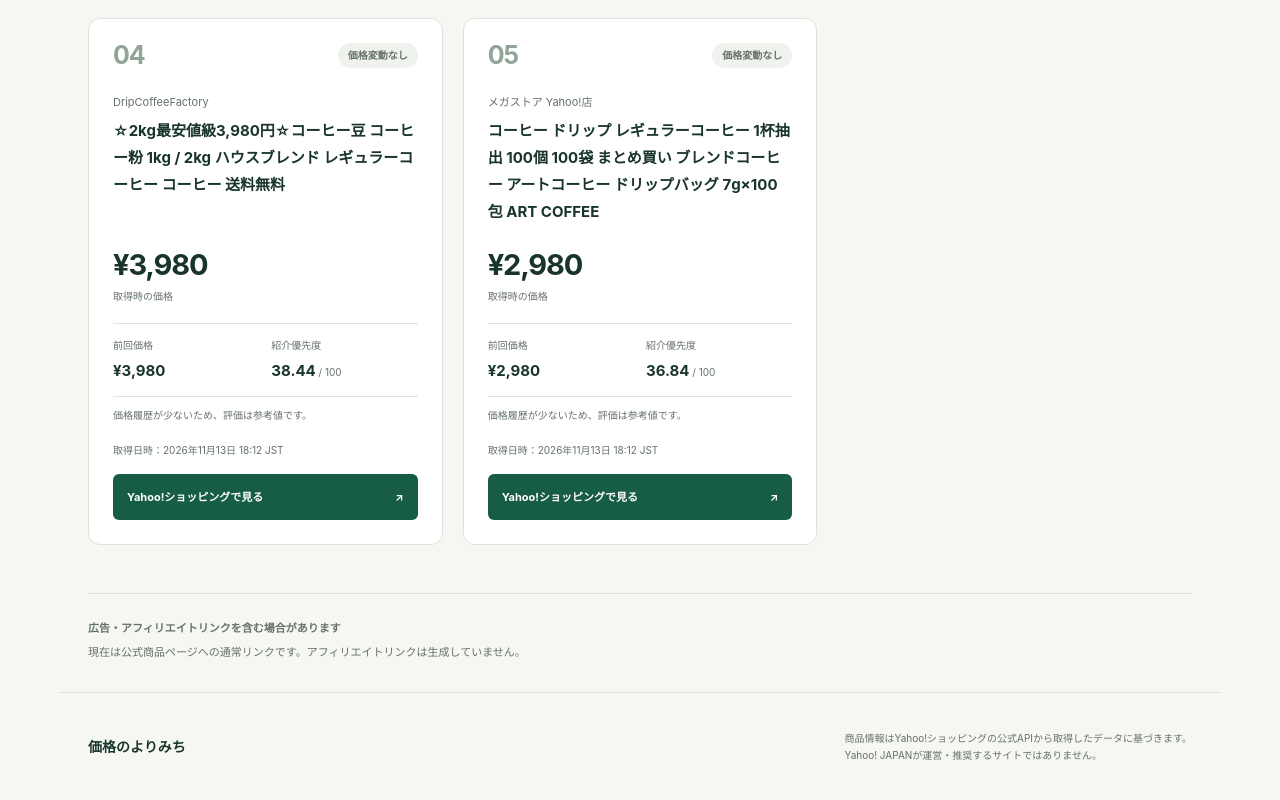
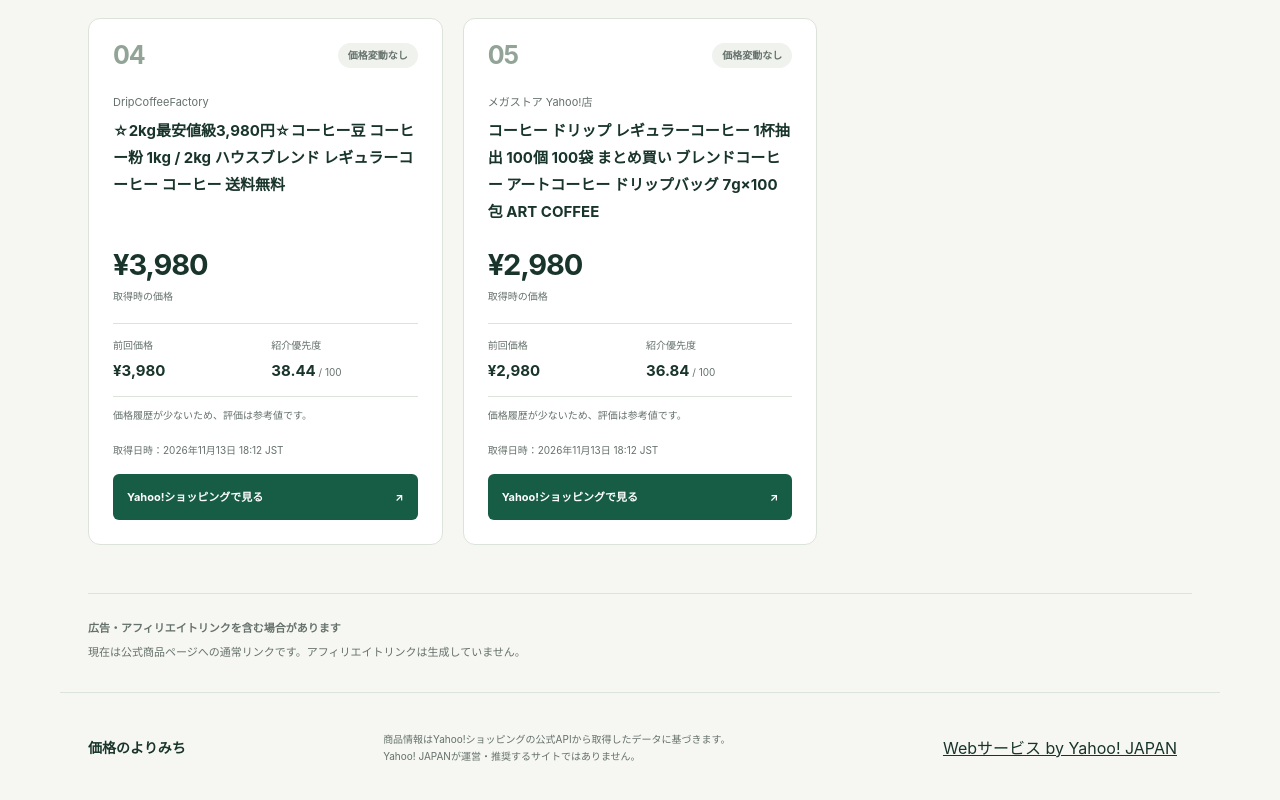
Before and after one commit to pi-pu/affiliate-deals-site, a plain HTML site: page index.html in a window 1280 px wide. Shown: the part 1260-2060 px from the top of the page. Drawn offline with Linux system fonts and the light colour scheme.

Commit message:
Add Yahoo Japan Web Services attribution to site footer

```diff
--- a/index.html
+++ b/index.html
@@ -57,6 +57,8 @@
 </article></li></ol></section>
     <aside class="disclosure" aria-label="広告に関する表示"><strong>広告・アフィリエイトリンクを含む場合があります</strong><p>現在は公式商品ページへの通常リンクです。アフィリエイトリンクは生成していません。</p></aside>
   </main>
-  <footer class="site-footer container"><span class="footer-brand">価格のよりみち</span><p>商品情報はYahoo!ショッピングの公式APIから取得したデータに基づきます。<br>Yahoo! JAPANが運営・推奨するサイトではありません。</p></footer>
+  <footer class="site-footer container"><span class="footer-brand">価格のよりみち</span><p>商品情報はYahoo!ショッピングの公式APIから取得したデータに基づきます。<br>Yahoo! JAPANが運営・推奨するサイトではありません。</p><!-- Begin Yahoo! JAPAN Web Services Attribution Snippet -->
+<span style="margin:15px 15px 15px 15px"><a href="https://developer.yahoo.co.jp/sitemap/">Webサービス by Yahoo! JAPAN</a></span>
+<!-- End Yahoo! JAPAN Web Services Attribution Snippet --></footer>
 </body>
 </html>
```
